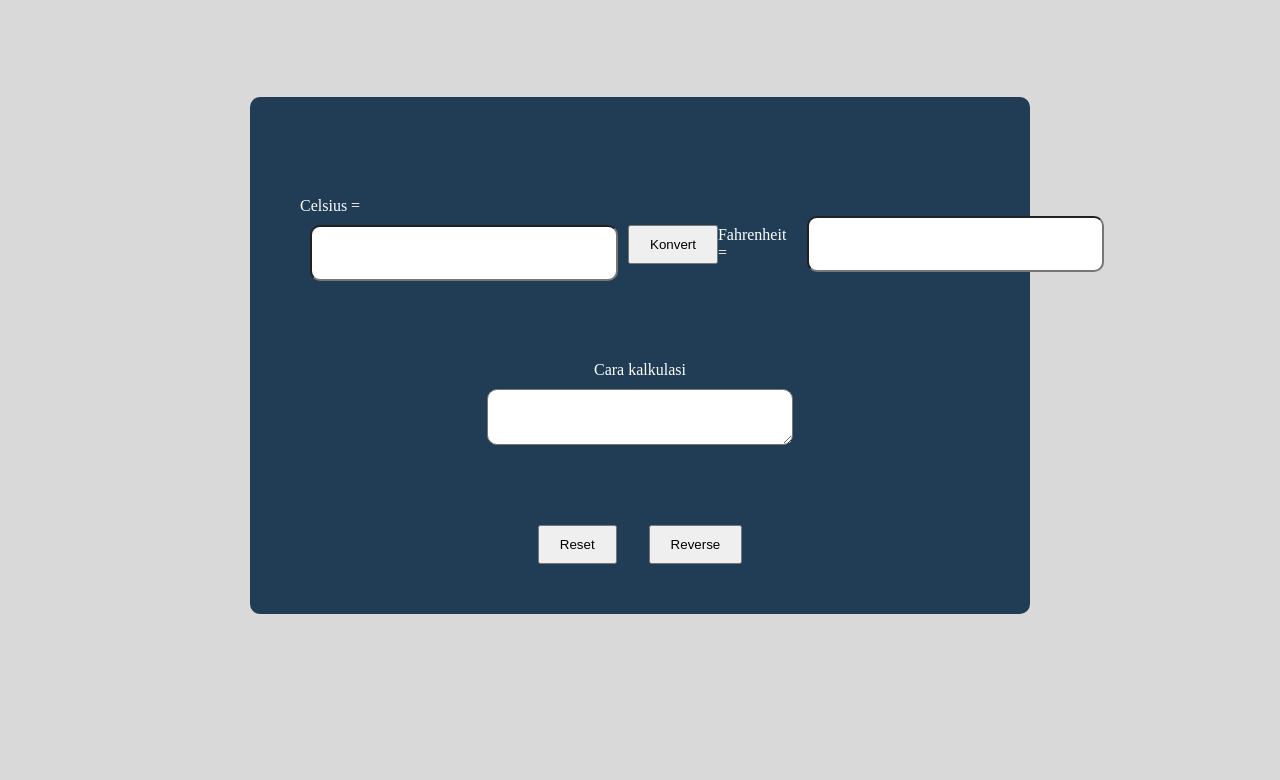
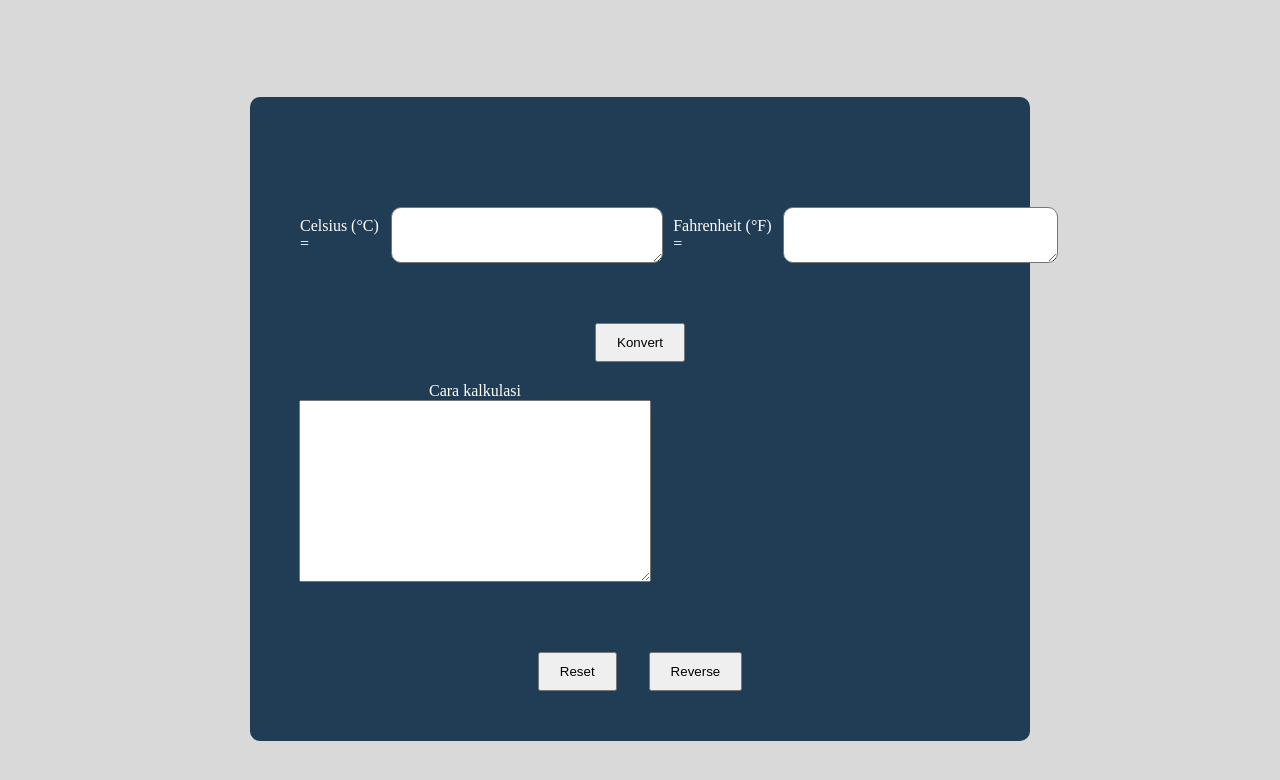
Before and after one commit to revou-fundamental-course/5-feb-24-elokfaiqohh, a plain HTML site: page index.html in a window 1280 px wide. Shown: the part 70-850 px from the top of the page. Before the commit the page ends 800 px from the top, so only its background shows below. Drawn offline with Linux system fonts and the light colour scheme.

Commit message:
update rumus konversi

```diff
--- a/css/style.css
+++ b/css/style.css
@@ -36,7 +36,7 @@ label{
     align-items: center;
 }
 
-#F{
+#F, #C{
     display: flex;
     align-items: center;
 }
@@ -46,6 +46,13 @@ label{
     width: 300px;
     border-radius: 10px;
     margin: 10px;
+}
+
+#konvert{
+    display: flex;
+    width: 100%;
+    align-items: center;
+    justify-content: space-around;
 }
 
 button{
@@ -68,6 +75,8 @@ button:active{
     flex-direction: column;
     align-items: center;
     padding: 20px 100px;
+    width: 150px;
+    height: 200px;
 }
 
 #opsi{
--- a/index.html
+++ b/index.html
@@ -13,23 +13,23 @@
     <main>
         <div id="kalkulasi">
             <div id="C">
-                <label for="celcius">Celsius = </label>
-                <input type="number" id="celcius">
-            </div>
-            <div id="konvert">
-                <button onclick="convert();">Konvert</button>
+                <label for="celcius">Celsius (°C) = </label>
+                <textarea id="celcius" cols="30" rows="10"></textarea>
             </div>
             <div id="F">
-                <label for="fahrenheit">Fahrenheit = </label>
-                <input type="number" id="fahrenheit">
+                <label for="fahrenheit">Fahrenheit (°F) = </label>
+                <textarea id="fahrenheit" cols="30" rows="10"></textarea>
             </div>
+        </div>
+        <div id="konvert">
+            <button onclick="convert();">Konvert</button>
         </div>
         <div id="cara">
             <label for="cara">Cara kalkulasi</label>
-            <textarea id="fahrenheit"></textarea>
+            <textarea id="cara" cols="30" rows="10"></textarea>
         </div>
         <div id="opsi">
-            <button>Reset</button>
+            <button onclick="reset()">Reset</button>
             <button>Reverse</button>
         </div>
     </main>
--- a/js/script.js
+++ b/js/script.js
@@ -1,9 +1,17 @@
-const celcius = document.getElementById("celcius"),
-    fahrenheit = document.getElementById("fahrenheit");
-
-// window.addEventListener("load", () => celcius.fokus());
 
 function convert() {
-    let hasil = (celcius*1.8)+32;
-    document.getElementById("fahrenheit").innerHTML=hasil;
+    // ketika tombol konversi di klik akan menjalankan fungsi ini
+    celciusIsi = document.getElementById("celcius").value
+    fahrenheitIsi = document.getElementById("fahrenheit").value
+    celcius = document.getElementById("celcius")
+    fahrenheit = document.getElementById("fahrenheit")
+    cara = document.getElementById("cara")
+
+    fahrenheitIsi = (9/5) * celciusIsi + 32
+    fahrenheit.innerHTML = fahrenheitIsi
+
   }
+
+  function reset(){
+    window.location.reload();
+  }
```
